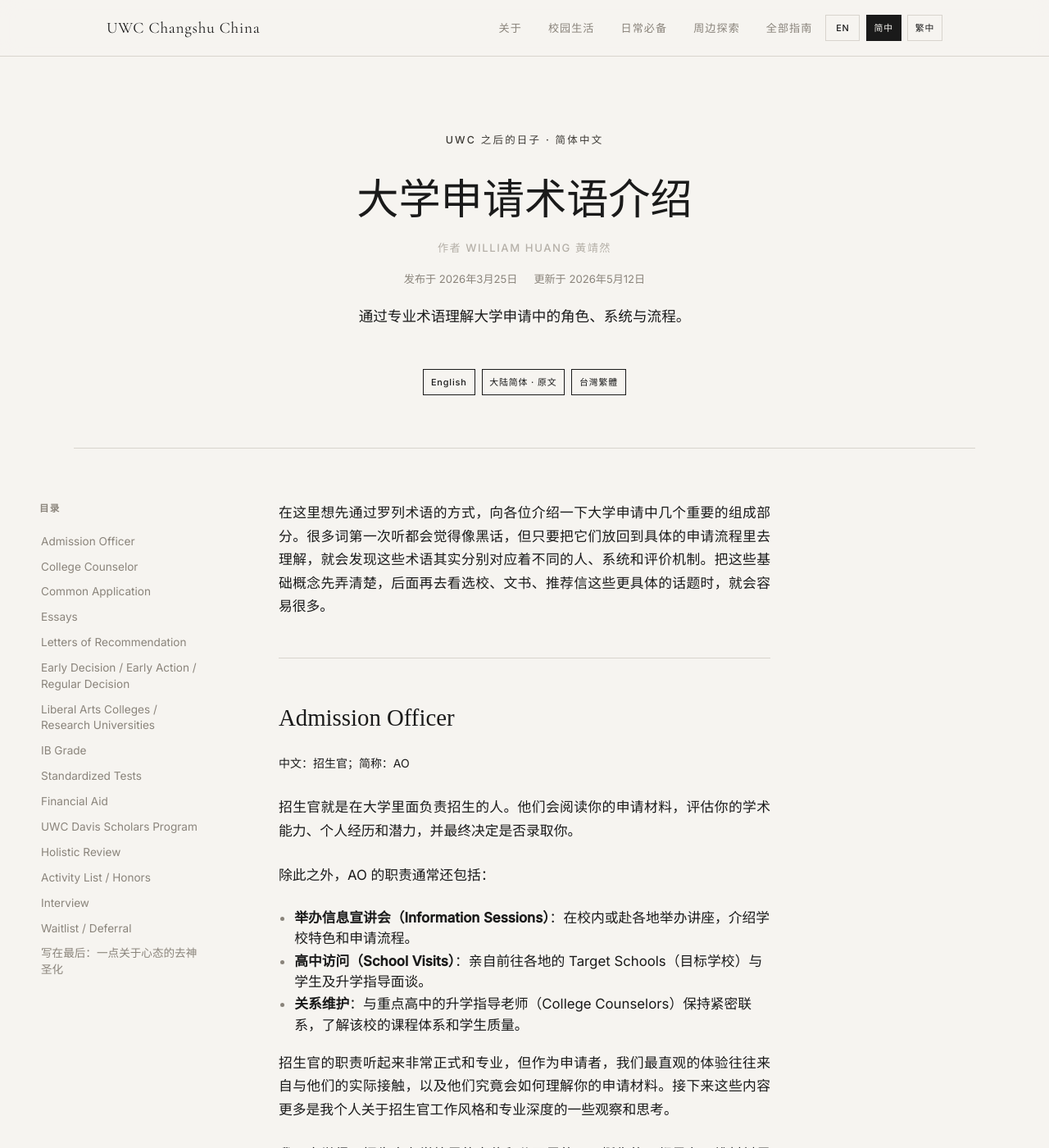
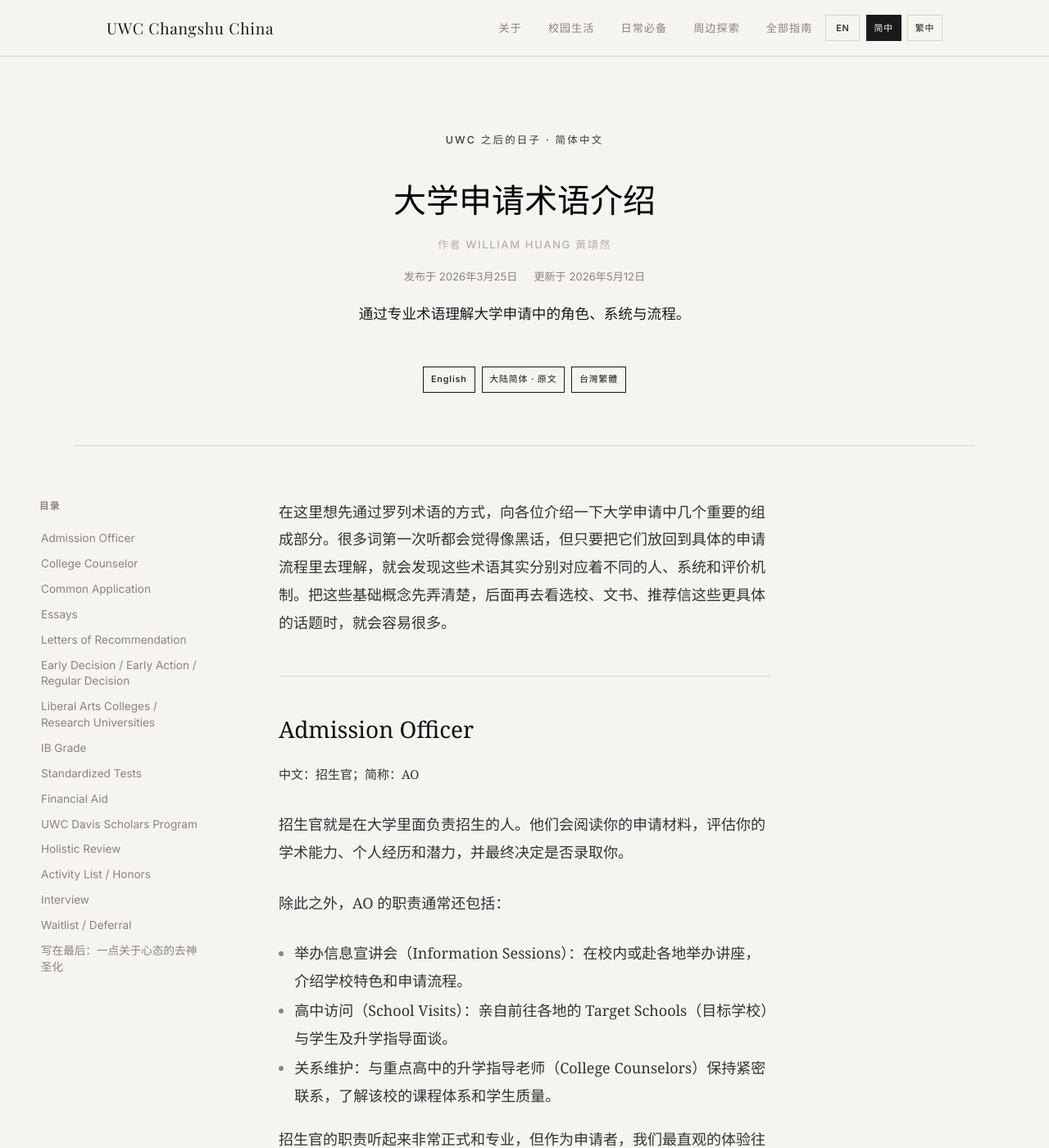
Before and after one commit to United-World-College/UWC-Survival-Guide, a Jekyll site: the page built from website/_guides/chinese/terminology-CN.md, in a window 1280 px wide and 1400 px high. Shown: the whole window at 82% size. Built offline with Jekyll 4.4.1, drawn with Linux system fonts in a browser that asks for light colours; some web fonts are replaced.

Commit message:
refactor: align site typography with NYT, swap proprietary fonts for OFL
Replace NYT Imperial (self-hosted woff2, redistribution not licensed) with
Source Serif Pro for guide body, and add Playfair Display for guide
headings + chrome display serif. Fonts now load entirely from Google Fonts
(SIL OFL) or system fallbacks, eliminating the licensing risk.

Typography also restructured to mirror NYT EN / NYT 中文 reading vs chrome
patterns: guide articles use a Latin-serif + CJK-Hei pairing
(Source Serif / Playfair + Georgia + PingFang SC), while site chrome
keeps the editorial Playfair + Noto Serif SC mix for both languages.
CJK heading weights drop one step inside .guide-content to match the
visual density of the Latin side.

Also removes the inline body font hardcode in head.html that was
overriding --sans on Chinese pages.

```diff
--- a/website/_includes/head.html
+++ b/website/_includes/head.html
@@ -7,7 +7,4 @@
 <link rel="stylesheet" href="{{ '/assets/css/styles.css' | relative_url }}?v={{ site.time | date: '%s' }}">
 <link rel="preconnect" href="https://fonts.googleapis.com">
 <link rel="preconnect" href="https://fonts.gstatic.com" crossorigin>
-<link href="https://fonts.googleapis.com/css2?family=Cormorant+Garamond:ital,wght@0,300;0,400;0,500;1,300;1,400&family=Inter:wght@300;400;500&family=Noto+Serif+SC:wght@300;400;500&family=Noto+Sans+SC:wght@300;400;500;700&display=swap" rel="stylesheet">
-<style>
-  body { font-family: "Inter", -apple-system, BlinkMacSystemFont, "Segoe UI", Helvetica, Arial, sans-serif; }
-</style>
+<link href="https://fonts.googleapis.com/css2?family=Inter:wght@300;400;500&family=Noto+Serif+SC:wght@300;400;500&family=Noto+Sans+SC:wght@300;400;500;700&family=Playfair+Display:ital,wght@0,400;0,600;0,700;1,400;1,700&family=Source+Serif+Pro:ital,wght@0,400;0,600;0,700;1,400;1,700&display=swap" rel="stylesheet">
--- a/website/assets/css/styles.css
+++ b/website/assets/css/styles.css
@@ -3,43 +3,6 @@
   margin: 0;
   padding: 0;
   box-sizing: border-box;
-}
-
-/* ── NYT Imperial — guide article serif (English) ── */
-@font-face {
-  font-family: "nyt-imperial";
-  font-style: normal;
-  font-weight: 500;
-  font-display: swap;
-  src: url("../fonts/imperial-normal-500.woff2") format("woff2");
-}
-@font-face {
-  font-family: "nyt-imperial";
-  font-style: normal;
-  font-weight: 600;
-  font-display: swap;
-  src: url("../fonts/imperial-normal-600.woff2") format("woff2");
-}
-@font-face {
-  font-family: "nyt-imperial";
-  font-style: normal;
-  font-weight: 700;
-  font-display: swap;
-  src: url("../fonts/imperial-normal-700.woff2") format("woff2");
-}
-@font-face {
-  font-family: "nyt-imperial";
-  font-style: italic;
-  font-weight: 500;
-  font-display: swap;
-  src: url("../fonts/imperial-italic-500.woff2") format("woff2");
-}
-@font-face {
-  font-family: "nyt-imperial";
-  font-style: italic;
-  font-weight: 700;
-  font-display: swap;
-  src: url("../fonts/imperial-italic-700.woff2") format("woff2");
 }
 
 /* ── Base ── */
@@ -51,17 +14,29 @@
   --dark: #1a1a1a;
   --text: #3d3a35;
   --border: #d8d4cd;
-  --serif: "Cormorant Garamond", "Noto Serif SC", "Songti SC", "STSong", "SimSun", Georgia, serif;
+  /* Display serif used for site chrome (logo, home hero, section / feature
+     headers, footer brand) — same Playfair Display as guide article headings,
+     pairing the OFL "Cheltenham-equivalent" with Noto Serif SC for CJK. */
+  --serif: "Playfair Display", "Noto Serif SC", "Songti SC", "STSong", "SimSun", Georgia, serif;
   --sans: "Inter", "Noto Sans SC", "PingFang SC", "Hiragino Sans GB", "Microsoft YaHei", -apple-system, Helvetica, Arial, sans-serif;
-  /* English guide articles: the original New York Times text face, Imperial
-     (body + headings share it). Georgia is the swap-in fallback. */
-  --reading-serif: "nyt-imperial", Georgia, "Times New Roman", Times, serif;
-}
-
-/* Chinese guides keep the site's original sans-serif CJK typeface */
+  /* English guide articles use open-source serif typefaces (SIL OFL):
+     - body / figcaption use Source Serif Pro (visually close to NYT Imperial)
+     - headings use Playfair Display (visually close to NYT Cheltenham)
+     Georgia is the swap-in system fallback. */
+  --reading-serif: "Source Serif Pro", Georgia, "Times New Roman", Times, serif;
+  --display-serif: "Playfair Display", Georgia, "Times New Roman", Times, serif;
+}
+
+/* Chinese pages: only the article reading area (.guide-content) follows NYT
+   中文 typography (Georgia for Latin + PingFang SC for CJK). The rest of the
+   site keeps the default --sans and --serif stacks, which already carry CJK
+   fallbacks (Noto Sans SC / Noto Serif SC from Google Fonts) — this gives
+   chrome elements like the nav logo, section headers, and cards an
+   editorial Song-serif feel rather than a plain Hei sans. */
 html[lang="zh-CN"],
 html[lang="zh-TW"] {
-  --reading-serif: var(--sans);
+  --reading-serif: Georgia, "PingFang SC", "Heiti SC", "Microsoft YaHei", simsun, sans-serif;
+  --display-serif: Georgia, "PingFang SC", "Heiti SC", "Microsoft YaHei", simsun, sans-serif;
 }
 
 html {
@@ -75,7 +50,6 @@
   font-weight: 400;
   font-size: 16px;
   line-height: 1.7;
-  -webkit-font-smoothing: antialiased;
 }
 
 ::selection {
@@ -637,18 +611,12 @@
 }
 
 .guide-hero h1 {
-  font-family: var(--reading-serif);
-  font-size: 3.2rem;
+  font-family: var(--display-serif);
+  font-size: 2.5rem;
   font-weight: 400;
-  color: var(--dark);
-  line-height: 1.2;
+  color: #121212;
+  line-height: 1.15;
   margin-bottom: 1rem;
-}
-
-/* Chinese (zh-CN / zh-TW) guide titles: Song/serif, unbolded */
-html[lang^="zh"] .guide-hero h1 {
-  font-family: "Noto Serif SC", "Songti SC", "STSong", "SimSun", serif;
-  font-weight: 400;
 }
 
 .guide-byline {
@@ -772,81 +740,115 @@
 }
 
 .guide-content h1 {
-  font-family: var(--reading-serif);
-  font-size: 1.95rem;
-  font-weight: 400;
-  color: var(--dark);
-  margin: 3rem 0 1.1rem;
+  font-family: var(--display-serif);
+  font-size: 2rem;
+  font-weight: 700;
+  color: #121212;
+  line-height: 1.2;
+  margin: 2.5rem 0 1rem;
 }
 
 .guide-content h2 {
-  font-family: var(--reading-serif);
-  font-size: 1.8rem;
-  font-weight: 400;
-  color: var(--dark);
-  margin: 3rem 0 1rem;
+  font-family: var(--display-serif);
+  font-size: 1.75rem;
+  font-weight: 600;
+  color: #121212;
+  line-height: 1.21;
+  margin: 35px 0 20px;
 }
 
 .guide-content h3 {
-  font-family: var(--reading-serif);
+  font-family: var(--display-serif);
   font-size: 1.3rem;
-  font-weight: 400;
-  color: var(--dark);
+  font-weight: 600;
+  color: #121212;
+  line-height: 1.25;
   margin: 2rem 0 0.8rem;
 }
 
 .guide-content h4 {
-  font-family: var(--reading-serif);
+  font-family: var(--display-serif);
   font-size: 1.15rem;
-  font-weight: 400;
-  color: var(--dark);
+  font-weight: 600;
+  color: #121212;
   margin: 1.6rem 0 0.7rem;
 }
 
 .guide-content h5 {
-  font-family: var(--reading-serif);
+  font-family: var(--display-serif);
   font-size: 1.08rem;
-  font-weight: 400;
-  color: var(--dark);
+  font-weight: 600;
+  color: #121212;
   margin: 1.4rem 0 0.6rem;
 }
 
 .guide-content h6 {
-  font-family: var(--reading-serif);
+  font-family: var(--display-serif);
   font-size: 1.02rem;
-  font-weight: 400;
-  color: var(--dark);
+  font-weight: 600;
+  color: #121212;
   text-transform: uppercase;
   letter-spacing: 0.06em;
   margin: 1.3rem 0 0.55rem;
 }
 
-/* Chinese (zh-CN / zh-TW) article headings: Song/serif, unbolded */
+/* Within the guide article reading area, CJK glyphs render in PingFang SC
+   (Hei sans, dense at any weight). Dropping bold weights one step keeps the
+   bold/regular contrast visually balanced with the Latin Playfair Display:
+   - headings: 700 / 600 → 400
+   - inline strong / b: 700 → 500
+   Home page chrome (which renders CJK in Noto Serif SC — a Song serif with
+   lighter strokes than PingFang) intentionally keeps the EN weights, since
+   Noto Serif SC needs a heavier numeric weight to match Playfair Display
+   visually. */
 html[lang^="zh"] .guide-content h1,
 html[lang^="zh"] .guide-content h2,
 html[lang^="zh"] .guide-content h3,
 html[lang^="zh"] .guide-content h4,
 html[lang^="zh"] .guide-content h5,
 html[lang^="zh"] .guide-content h6 {
-  font-family: "Noto Serif SC", "Songti SC", "STSong", "SimSun", serif;
   font-weight: 400;
 }
 
-/* The smaller subheadings carry a little extra weight so they stay legible
-   against the body text, which sits at weight 400 in Chinese guides. */
-html[lang^="zh"] .guide-content h4,
-html[lang^="zh"] .guide-content h5,
-html[lang^="zh"] .guide-content h6 {
-  font-weight: 500;
+html[lang^="zh"] .guide-content strong,
+html[lang^="zh"] .guide-content b {
+  font-weight: 500;
+}
+
+/* NYT 中文 caps the article headline at 2.5rem and uses the browser's
+   default ("normal") line-height for CJK headings — tighter line-heights
+   crop the PingFang SC glyphs visually compared with NYT's render. */
+html[lang^="zh"] .guide-hero h1 {
+  font-size: 2.5rem;
+  line-height: normal;
+  color: #000;
+}
+
+/* NYT EN figcaptions: Imperial body face, smaller size, muted gray. */
+.guide-content figcaption {
+  font-family: var(--reading-serif);
+  font-size: 15px;
+  line-height: 20px;
+  color: #727272;
+  margin-top: 10px;
+}
+
+/* NYT 中文 figcaptions: Helvetica/Arial first (Latin sans), then CJK Hei.
+   Larger and black, distinct from NYT EN's gray Imperial. */
+html[lang^="zh"] .guide-content figcaption {
+  font-family: Helvetica, Arial, Georgia, "PingFang SC", "Heiti SC", "Microsoft YaHei", simsun, sans-serif;
+  font-size: 1rem;
+  line-height: 1.25;
+  color: #000;
 }
 
 .guide-content p {
   font-family: var(--reading-serif);
-  font-size: 1.125rem;
-  font-weight: 500;
-  color: var(--dark);
-  line-height: 1.55;
-  margin-bottom: 1.4rem;
+  font-size: 1.25rem;
+  font-weight: 400;
+  color: #363636;
+  line-height: 1.5;
+  margin-bottom: 15px;
   text-align: left;
   word-break: break-word;
   hyphens: auto;
@@ -901,35 +903,28 @@
   color: var(--muted);
 }
 
-/* Chinese guides: body text keeps the site's original pre-redesign styling.
-   Headings and the Obsidian-style tables/lists are intentionally unaffected. */
+/* Chinese guides follow NYT 中文 typography: body and lists share one size,
+   one weight, and one line-height; paragraphs are left-aligned (NYT does not
+   justify CJK body text). */
 html[lang="zh-CN"] .guide-content p,
 html[lang="zh-CN"] .guide-content li,
 html[lang="zh-TW"] .guide-content p,
 html[lang="zh-TW"] .guide-content li {
-  font-size: 1.05rem;
+  font-size: 1.125rem;
   font-weight: 400;
-  line-height: 1.7;
-}
-
-/* List items run tighter than body paragraphs so bullets read as a compact
-   group rather than as widely-spaced standalone lines. */
-html[lang="zh-CN"] .guide-content li,
-html[lang="zh-TW"] .guide-content li {
-  line-height: 1.5;
-}
-
-/* Chinese <summary> matches the Chinese body text weight and size. */
+  line-height: 1.875;
+  color: #333;
+}
+
 html[lang="zh-CN"] .guide-content summary,
 html[lang="zh-TW"] .guide-content summary {
-  font-size: 1.05rem;
+  font-size: 1.125rem;
   font-weight: 400;
 }
 
 html[lang="zh-CN"] .guide-content p,
 html[lang="zh-TW"] .guide-content p {
-  margin-bottom: 1.6rem;
-  text-align: justify;
+  margin-bottom: 1.75rem;
 }
 
 /* A caption line written directly above an image (single newline = soft
```
Also changed, not shown: website/assets/fonts/imperial-italic-500.woff2 (deleted), website/assets/fonts/imperial-italic-700.woff2 (deleted), website/assets/fonts/imperial-normal-500.woff2 (deleted), website/assets/fonts/imperial-normal-600.woff2 (deleted), website/assets/fonts/imperial-normal-700.woff2 (deleted).
